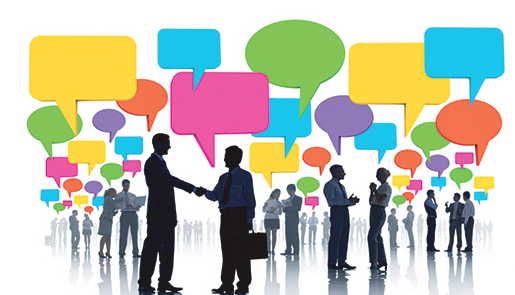
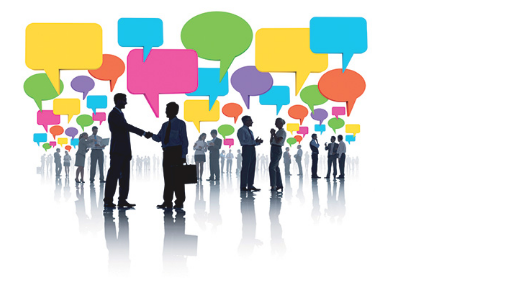
Before and after one commit to thomaslhostis/cde, a plain HTML site: page index.html in a window 390 px wide. Shown: the part 280-575 px from the top of the page, 515 px wide, since content can reach past the window. Drawn offline with nearby package versions, Linux system fonts and the light colour scheme.

Commit message:
Image responsive

```diff
--- a/css/style.css
+++ b/css/style.css
@@ -51,6 +51,8 @@ body {
 
 .lead img {
 	opacity: 0.9;
+	max-width: 100%;
+	height: auto;
 }
 
 .lead p {
--- a/index.html
+++ b/index.html
@@ -39,7 +39,7 @@
 
 	<div class="lead">
 		<h1>Soirée "<strong>Construire<br>et développer son réseau</strong>"</h1>
-		<img src="images/visu.jpg" width="500">
+		<img src="images/visu.jpg" width="500" height="410" alt="Visuel de groupes de personnes en train en discuter">
 		<h2>Jeudi 18 juin à 20h30</h2>
 		<h3>Bazemont - Salle du Cèdre</h3>
 		<p>
```
